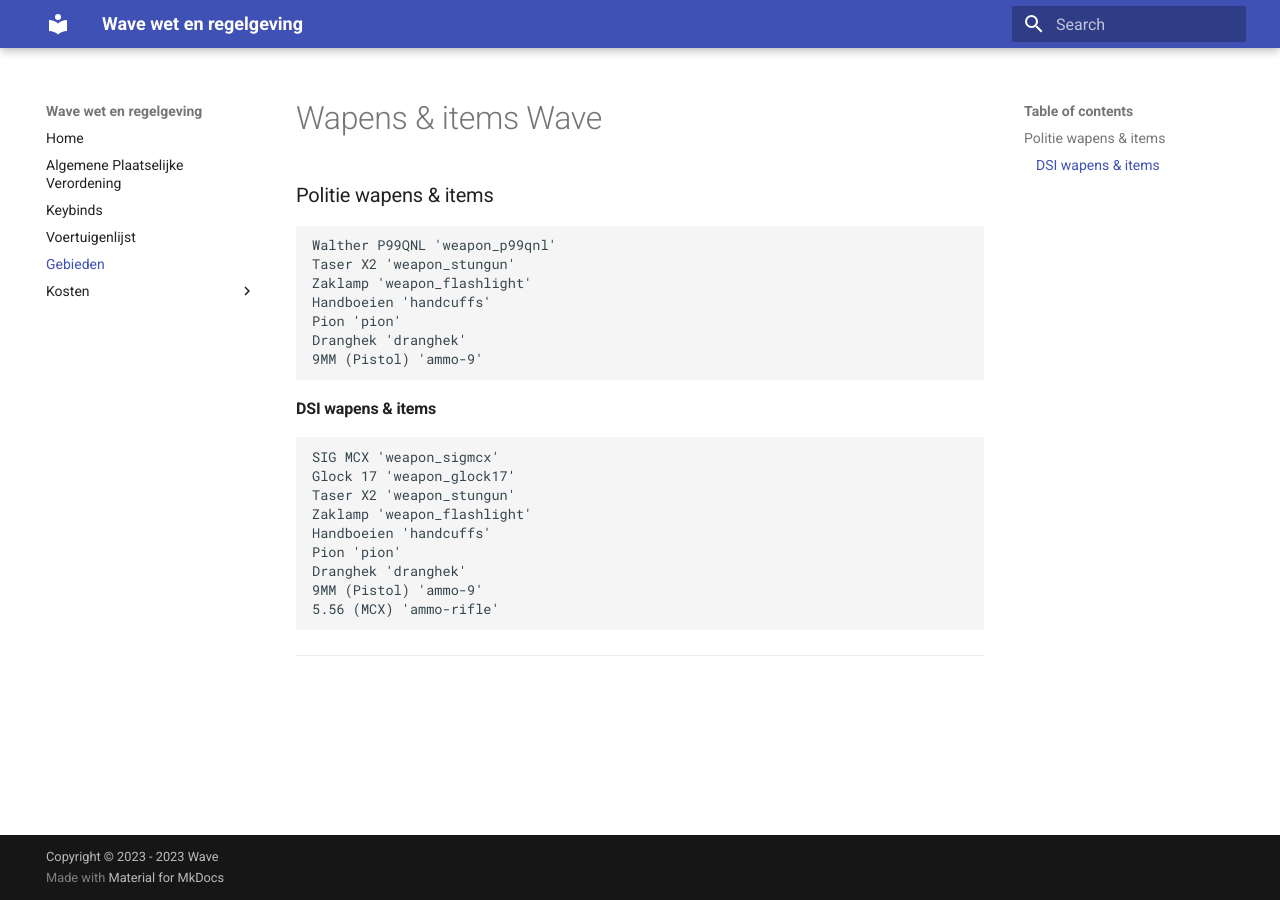
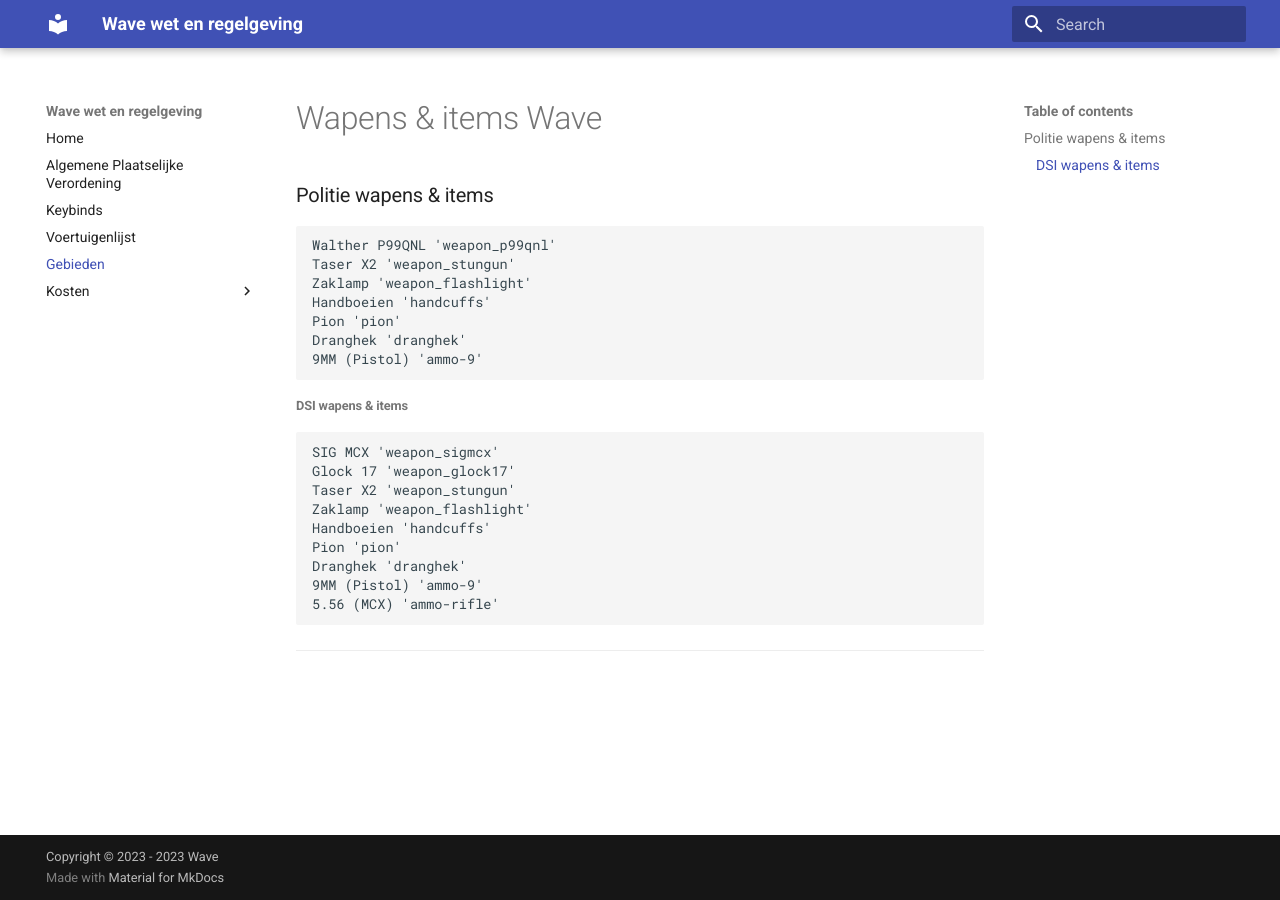
Before and after one commit to mickjoel/wetboek.sunstone, an MkDocs documentation site: the page built from docs/risico-gebieden.md, in a window 1280 px wide. Built offline with MkDocs 1.6.1 and Material for MkDocs 9.7.7, drawn with Linux system fonts in a browser that asks for light colours.

```diff
--- a/docs/risico-gebieden.md
+++ b/docs/risico-gebieden.md
@@ -8,7 +8,7 @@
     Pion 'pion'
     Dranghek 'dranghek'
     9MM (Pistol) 'ammo-9'
-#### DSI wapens & items
+###### DSI wapens & items
     SIG MCX 'weapon_sigmcx'
     Glock 17 'weapon_glock17'
     Taser X2 'weapon_stungun'
```
